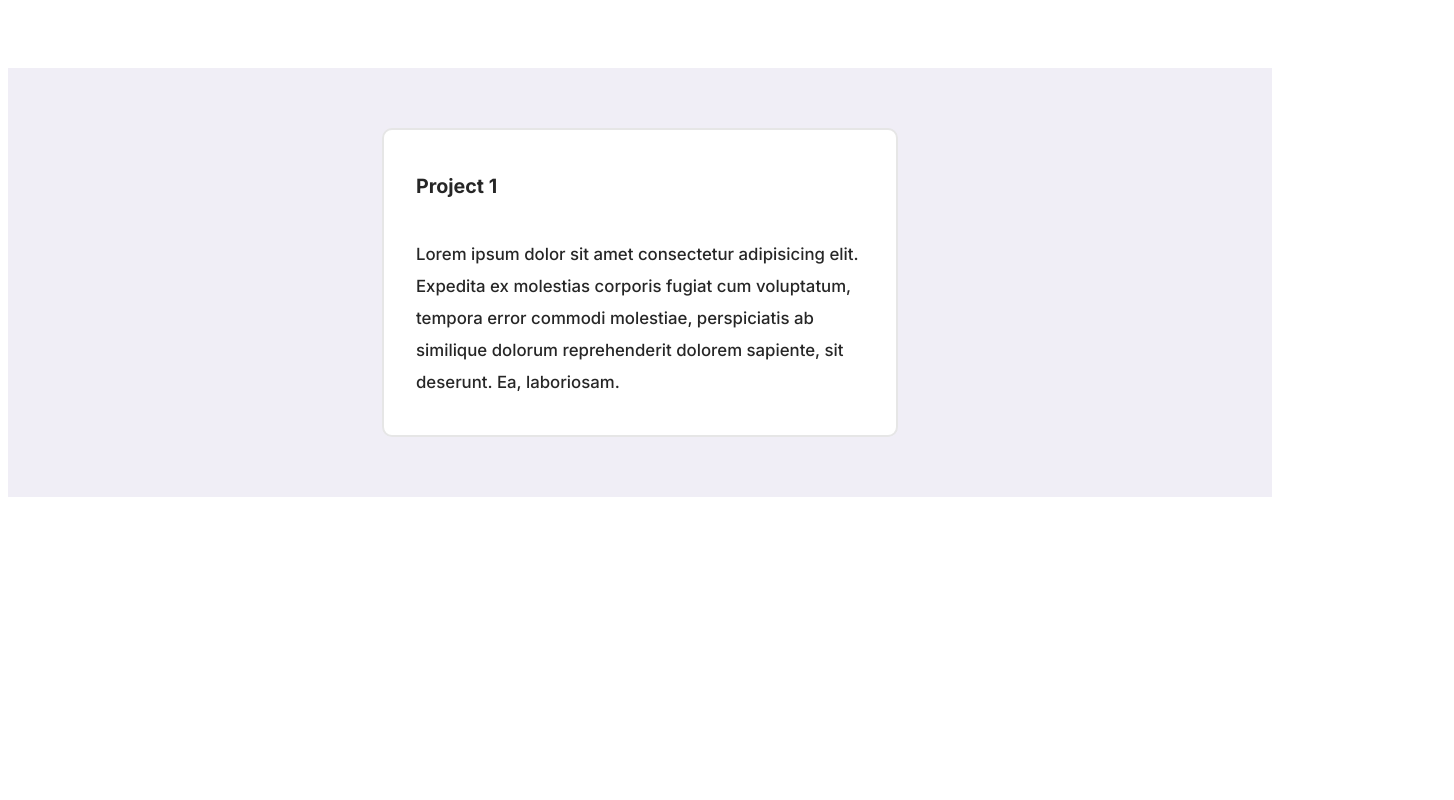
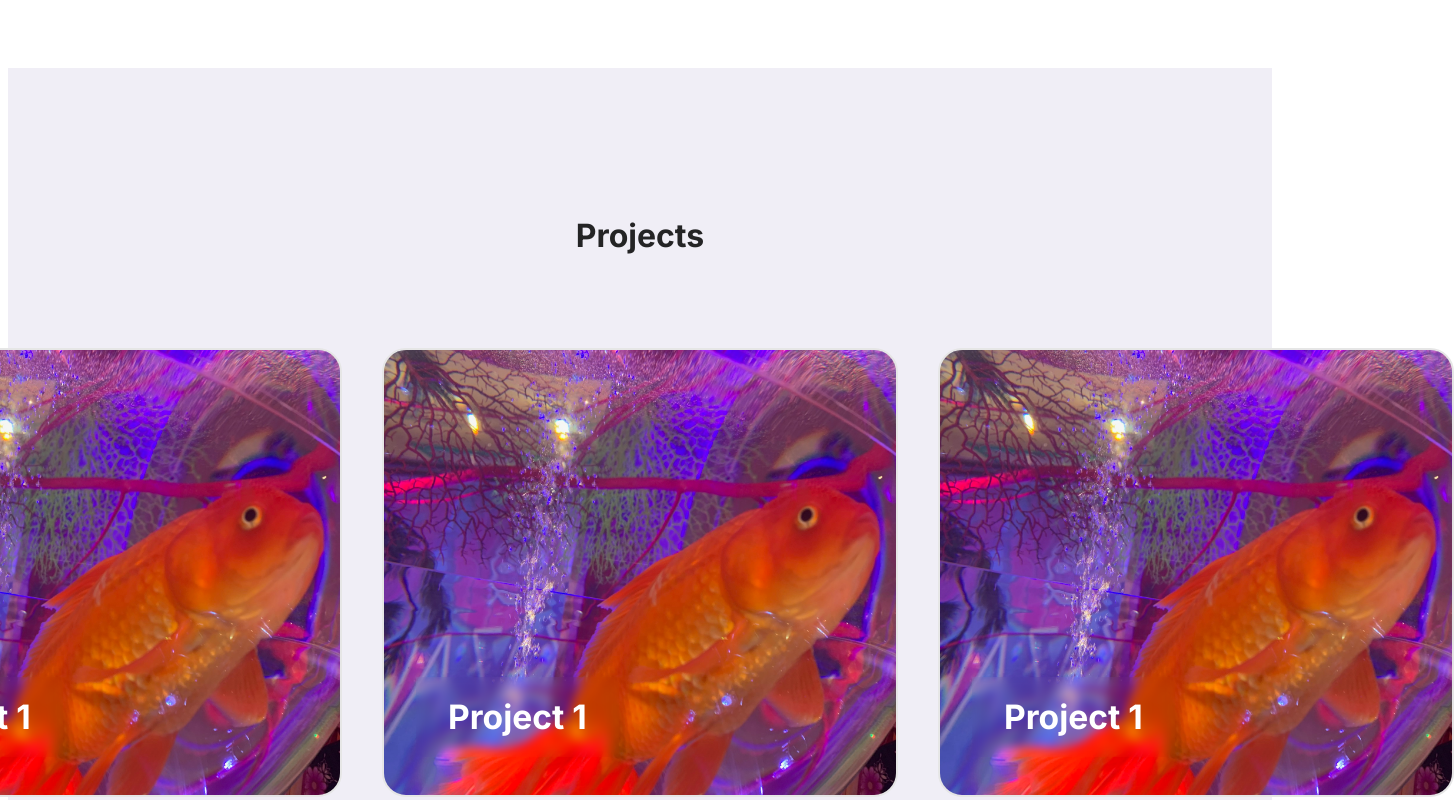
Before and after one commit to aizawa138/portfolio, a React (Vite) app: page / in a window 1280 px wide. Shown: the part 820-1620 px from the top of the page, 1454 px wide, since content can reach past the window. Before the commit the page ends 1567 px from the top, so only its background shows below. Built offline with nearby package versions, Linux system fonts and the light colour scheme.

Commit message:
Change Card component to image-based view

```diff
--- a/src/components/Achievements/Achievements.jsx
+++ b/src/components/Achievements/Achievements.jsx
@@ -4,8 +4,15 @@ import Card from "../Card/Card";
 function Achievements() {
 
     return (
-        <div className={styles.achievementsContainer}>
-            <Card></Card>
+        <div className={styles.achievementsBody}>
+            <div className={styles.achievementsContainer}>
+                <p>Projects</p>
+            </div>
+            <div className={styles.cardList}>
+                <Card></Card>
+                <Card></Card>
+                <Card></Card>
+            </div>
         </div>
     );
 
--- a/src/components/Achievements/Achievements.module.css
+++ b/src/components/Achievements/Achievements.module.css
@@ -1,8 +1,23 @@
-.achievementsContainer {
+.achievementsBody {
     display: flex;
     flex-direction: column;
     align-items: center;
     background-color: hsl(252, 30%, 95%);
     margin: 250px 0;
-    padding: 60px 0;
+    padding: 120px 0;
 }
+
+.achievementsContainer {
+    max-width: 550px;
+    margin-top: 0;
+    margin-bottom: 4rem;
+    font-weight: bold;
+    font-size: 2rem;
+}
+
+.cardList {
+    display: flex;
+    flex-direction: row;
+    gap: 40px;
+    overflow: hidden;
+}
--- a/src/components/Card/Card.jsx
+++ b/src/components/Card/Card.jsx
@@ -1,5 +1,6 @@
 import styles from "./Card.module.css";
 import React, {useState} from "react";
+import fishImage from "../../assets/images/IMG_1099.jpg";
 
 function Card(props) {
 
@@ -20,8 +21,9 @@ function Card(props) {
     return (
         <>
             <div className={styles.card} onClick={() => setIsClicked(true)}>
-                <h3>Project 1</h3>
-                <p>Lorem ipsum dolor sit amet consectetur adipisicing elit. Expedita ex molestias corporis fugiat cum voluptatum, tempora error commodi molestiae, perspiciatis ab similique dolorum reprehenderit dolorem sapiente, sit deserunt. Ea, laboriosam.</p>
+                <div className={styles.cardTextContainer}>
+                    <h1 className={styles.projectName}>Project 1</h1>
+                </div>
             </div>
 
             {isClicked && detailDisplay}
--- a/src/components/Card/Card.module.css
+++ b/src/components/Card/Card.module.css
@@ -1,12 +1,15 @@
 .card {
     display: flex;
     flex-direction: column;
-    width: 35vw;
+    width: 40vw;
     background-color: white;
-    border-radius: 10px;
-    padding: 20px 32px;
+    border-radius: 24px;
     border: 2px solid hsl(0, 0%, 90%);
     cursor: pointer;
+    overflow: visible;
+    background-image: url("../../assets/images/IMG_1099.jpg");
+    background-size: cover;
+    background-repeat: no-repeat;
     transition: background-color 0.3s ease;
 }
 
@@ -29,7 +32,7 @@
     width: 600px;
     max-width: 90%;
     max-height: 80vh;
-    border-radius: 12px;
+    border-radius: 24px;
     overflow-y: auto;
     box-shadow: 0 10px 25px rgba(0,0,0,0.2);
     animation: slideUp 0.3s ease-out;
@@ -38,3 +41,15 @@
 .card:hover {
     background-color: hsl(0, 0%, 95%);
 }
+
+.cardTextContainer {
+    padding: 1rem 2rem;
+    margin-top: 18rem;
+    color: white;
+}
+
+.projectName {
+    display: inline-block;
+    padding: 1.5rem 2rem;
+    backdrop-filter: blur(5px);
+}
```
Also changed, not shown: src/assets/images/IMG_1099.jpg (added).
